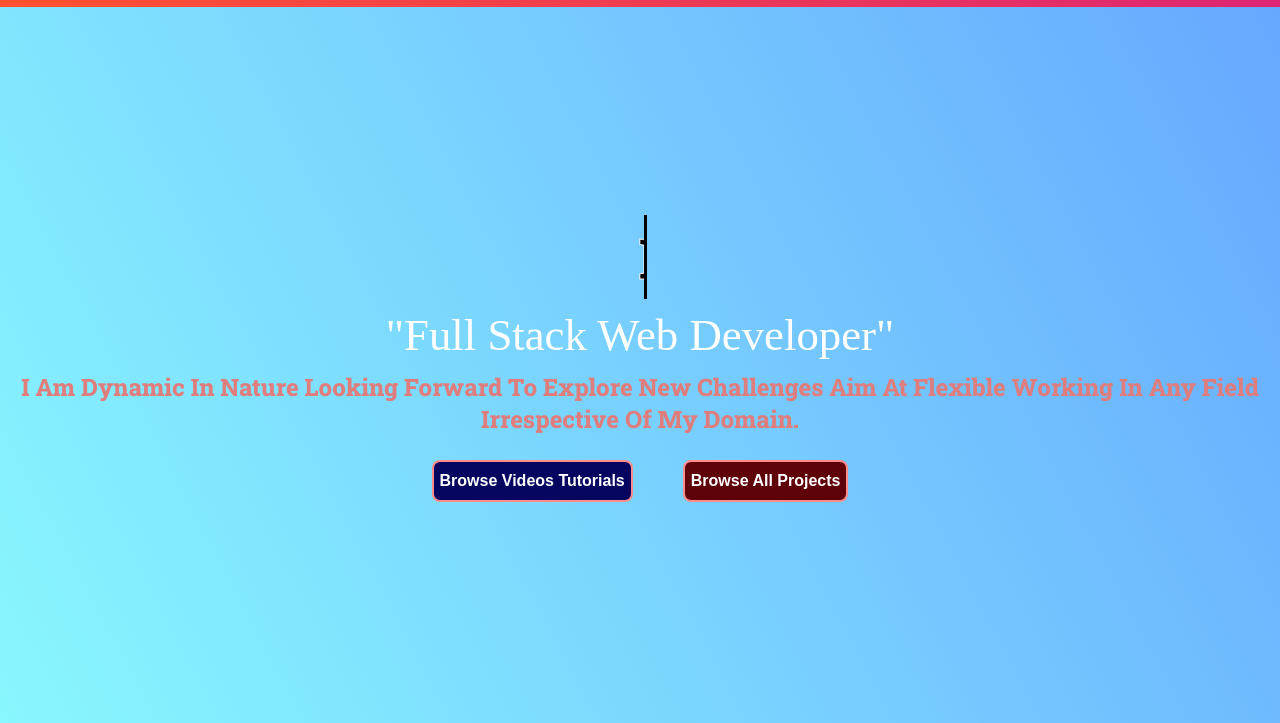
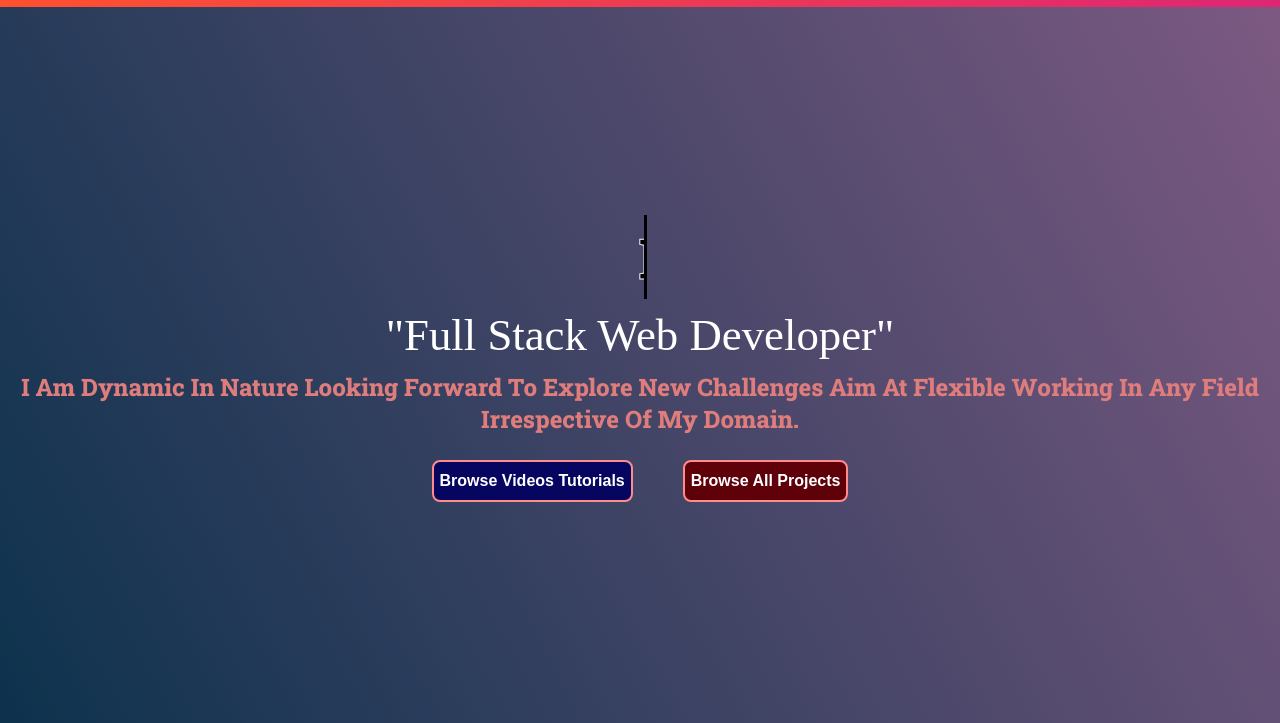
Before and after one commit to rahulkr23/My-Portfolio, a plain HTML site: page index.html in a window 1280 px wide. Shown: the part 77-800 px from the top of the page. Drawn offline with Linux system fonts and the light colour scheme.

Commit message:
Update index.css

```diff
--- a/index.css
+++ b/index.css
@@ -68,7 +68,7 @@
     content: "";
     top: 0px;
     left: 0px;
-    background-image: linear-gradient(62deg, #89f7fe   0%,  #66a6ff 100%);
+    background-image: linear-gradient(62deg, #0D324D    0%,  #7F5A83 100%);
     position: absolute;
     height: 100vh;
     width: 100%;
```
